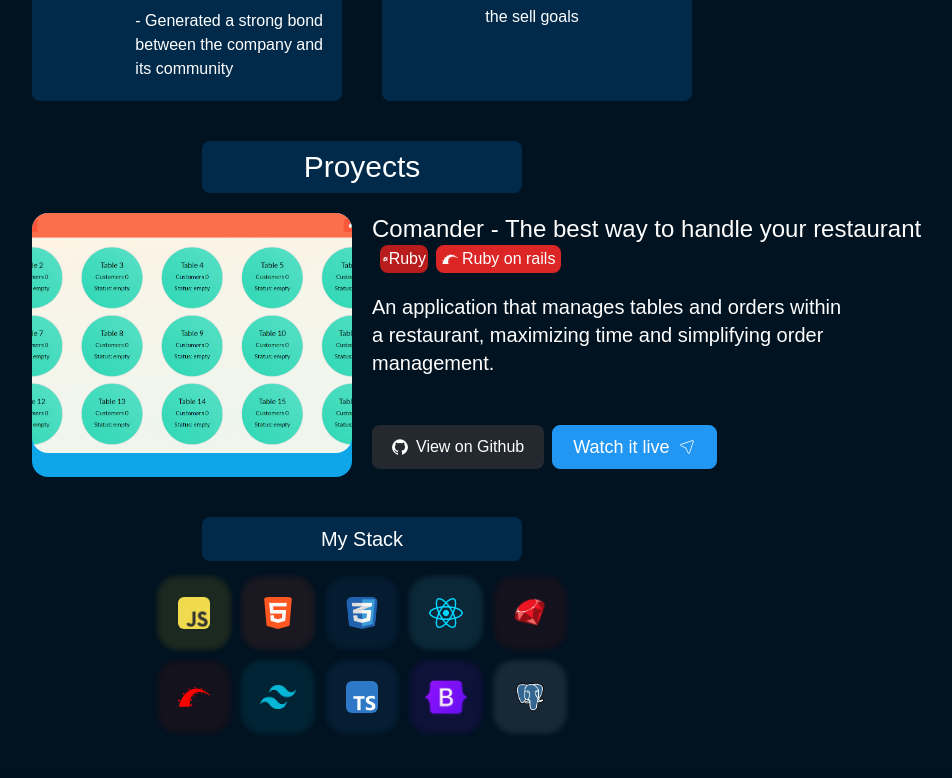
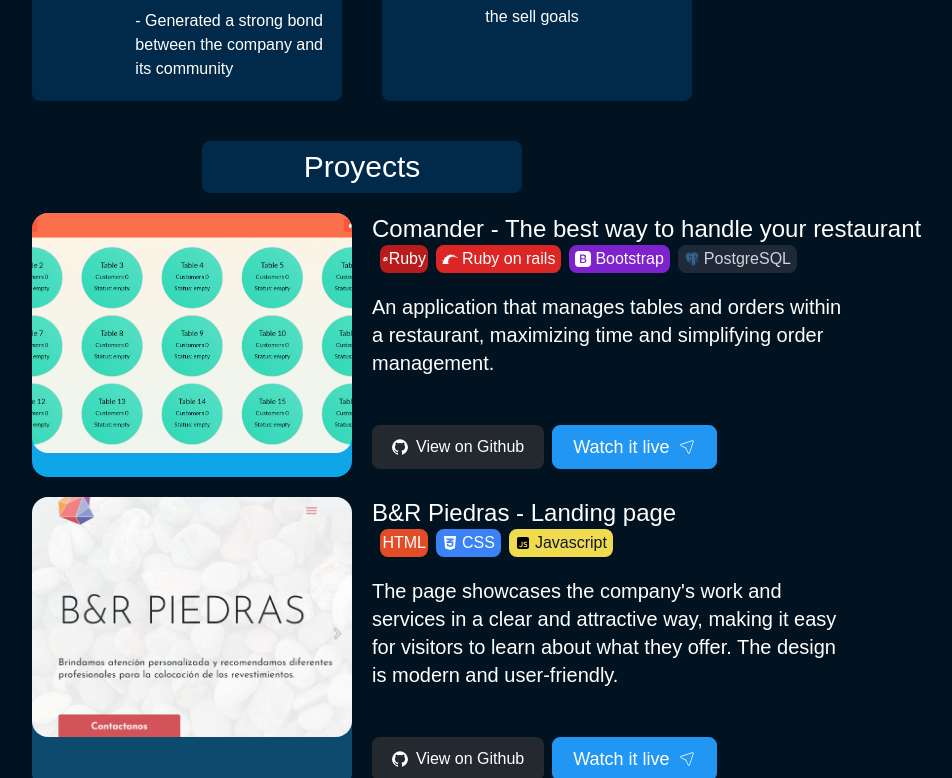
Before and after one commit to Jacksix-dev/my_portfolio, a React (Create React App) app: page / in a window 1280 px wide. Shown: the part 2022-2800 px from the top of the page, without its empty margins (278-1230 px from the left). Built offline with nearby package versions, Linux system fonts and the light colour scheme; a web font is replaced by a local one.

Commit message:
added proyects

```diff
--- a/src/Proyects/index.js
+++ b/src/Proyects/index.js
@@ -2,7 +2,18 @@ import React from "react";
 import { DiRubyRough } from "react-icons/di";
 import { SiRubyonrails } from "react-icons/si";
 import comander from "./comander.png"
+import brpiedras from './brpiedras.png'
+import todoapp from './todoapp.png'
 import {motion} from 'framer-motion'
+import { RiJavascriptFill } from "react-icons/ri";
+import { FaCss3Alt } from "react-icons/fa";
+import { IoLogoHtml5 } from "react-icons/io";
+import { FaReact } from "react-icons/fa";
+import { SiTailwindcss } from "react-icons/si";
+import { BsFillBootstrapFill } from "react-icons/bs";
+import { BiLogoPostgresql } from "react-icons/bi";
+
+
 import { CiLocationArrow1 } from "react-icons/ci";
 
 
@@ -33,10 +44,18 @@ function Proyects({hoverEnter, hoverExit}) {
                 <SiRubyonrails className='my-auto mx-1' color="white"/> <p className="mr-1">Ruby on rails</p>
                 </div>
 
+                <div className="ml-2 w-22 flex bg-purple-700 rounded-lg border-2 border-purple-700">
+                <BsFillBootstrapFill className='my-auto mx-1' color="white"/> <p className="mr-1">Bootstrap</p>
+                </div>
+
+                <div className="ml-2 w-22 flex bg-gray-800 rounded-lg border-2 border-gray-800">
+                <BiLogoPostgresql className='my-auto mx-1' style={{color:'#336791'}}/> <p className="text-gray-300 mr-1">PostgreSQL</p>
+                </div>
+
 
             </div>
 
-             <p className="mt-5 w-3/4 text-xl">An application that manages tables and orders within a restaurant, maximizing time and simplifying order management.</p>
+             <p className="mt-5 lg:w-3/4  text-xl">An application that manages tables and orders within a restaurant, maximizing time and simplifying order management.</p>
             <div>
             <div className="flex align-baseline mt-0 lg:mt-10 ">
                 <a href="https://github.com/Jacksix-dev/comander" onMouseEnter={hoverEnter} onMouseLeave={hoverExit} type="button" class="cursor-none text-white bg-[#24292F] hover:bg-[#24292F]/90 focus:ring-2 focus:outline-none focus:ring-[#24292F]/50 font-medium rounded-lg text-md px-5 py-2.5 text-center inline-flex items-center dark:focus:ring-gray-500 dark:hover:bg-[#050708]/30 me-2 my-2">
@@ -59,6 +78,109 @@ function Proyects({hoverEnter, hoverExit}) {
             </div>
         </div>
     </article>
+
+
+    <article className="mt-5 grid grid-cols-2 justify-center text-white gap-5">
+        <motion.div
+            initial={{ opacity: 0 }}
+            whileInView={{ opacity: 1 }} className="justify-self-end bg-sky-900 rounded-2xl ">
+            <motion.img
+            whileHover={{ scale: 1.1 }}
+            className=" object-cover w-80 h-60 rounded-2xl" src={brpiedras}/>
+        </motion.div>
+        <div>
+        <h1 className="bold text-2xl	">B&R Piedras - Landing page</h1>
+
+            <div className="flex">
+                <div
+                style={{backgroundColor:'#e34c26',
+            borderColor:'#e34c26'}}
+                className="ml-2 w-12 flex  rounded-lg border-2 border-orange-500">
+                <IoLogoHtml5 className='my-auto ' color="white"/> <p className="">HTML</p>
+                </div>
+
+                <div className="ml-2 w-22 flex bg-blue-500 rounded-lg border-2 border-blue-500">
+                <FaCss3Alt className='my-auto mx-1' color="white"/> <p className="mr-1">CSS</p>
+                </div>
+
+                <div style={{backgroundColor:'#f0db4f',
+            borderColor:'#f0db4f'}} className="ml-2 w-22 flex  rounded-lg border-2">
+                <RiJavascriptFill className='my-auto mx-1' color="black"/> <p className="text-gray-900 mr-1">Javascript</p>
+                </div>
+
+
+            </div>
+
+             <p className="mt-5 lg:w-3/4 text-xl"> The page showcases the company's work and services in a clear and attractive way, making it easy for visitors to learn about what they offer. The design is modern and user-friendly.</p>
+            <div>
+            <div className="flex align-baseline mt-0 lg:mt-10 ">
+                <a href="https://github.com/Jacksix-dev/comander" onMouseEnter={hoverEnter} onMouseLeave={hoverExit} type="button" class="cursor-none text-white bg-[#24292F] hover:bg-[#24292F]/90 focus:ring-2 focus:outline-none focus:ring-[#24292F]/50 font-medium rounded-lg text-md px-5 py-2.5 text-center inline-flex items-center dark:focus:ring-gray-500 dark:hover:bg-[#050708]/30 me-2 my-2">
+                    <svg class="w-4 h-4 me-2" aria-hidden="true" xmlns="http://www.w3.org/2000/svg" fill="currentColor" viewBox="0 0 20 20">
+                        <path fill-rule="evenodd" d="M10 .333A9.911 9.911 0 0 0 6.866 19.65c.5.092.678-.215.678-.477 0-.237-.01-1.017-.014-1.845-2.757.6-3.338-1.169-3.338-1.169a2.627 2.627 0 0 0-1.1-1.451c-.9-.615.07-.6.07-.6a2.084 2.084 0 0 1 1.518 1.021 2.11 2.11 0 0 0 2.884.823c.044-.503.268-.973.63-1.325-2.2-.25-4.516-1.1-4.516-4.9A3.832 3.832 0 0 1 4.7 7.068a3.56 3.56 0 0 1 .095-2.623s.832-.266 2.726 1.016a9.409 9.409 0 0 1 4.962 0c1.89-1.282 2.717-1.016 2.717-1.016.366.83.402 1.768.1 2.623a3.827 3.827 0 0 1 1.02 2.659c0 3.807-2.319 4.644-4.525 4.889a2.366 2.366 0 0 1 .673 1.834c0 1.326-.012 2.394-.012 2.72 0 .263.18.572.681.475A9.911 9.911 0 0 0 10 .333Z" clip-rule="evenodd"/>
+                    </svg>
+                        View on Github
+                </a>
+
+                <a href="https://brpiedras.ar/" onMouseEnter={hoverEnter} onMouseLeave={hoverExit} type="button" className=" text-lg button flex items-center rounded-lg mt-2 h-11 w-30 px-5 py-2.5 ">
+
+
+                <p className="basis-4/4 ">Watch it live</p>
+                <CiLocationArrow1 className="ml-2" />
+                </a>
+
+
+             </div>
+
+            </div>
+        </div>
+    </article>
+
+
+    <article className="mt-5 grid grid-cols-2 justify-center text-white gap-5">
+        <motion.div
+            initial={{ opacity: 0 }}
+            whileInView={{ opacity: 1 }} className="justify-self-end bg-sky-500 rounded-2xl ">
+            <motion.img
+            whileHover={{ scale: 1.1 }}
+            className=" object-cover w-80 h-60 rounded-2xl" src={todoapp}/>
+        </motion.div>
+        <div>
+            <h1 className="bold text-2xl lg:w-3/4 w-4/4">Todo App </h1>
+            <div className="flex">
+                <div className="ml-2 w-12 flex bg-sky-600 rounded-lg border-2 border-sky-600">
+                <FaReact className='my-auto ' color="white"/> <p className="">React</p>
+                </div>
+
+                <div className="ml-2 w-22 flex bg-cyan-600 rounded-lg border-2 border-cyan-600">
+                <SiTailwindcss className='my-auto mx-1' color="white"/> <p className="mr-1">Tailwind</p>
+                </div>
+
+
+            </div>
+
+             <p className="mt-5 w-3/4 text-xl">The app allows users to create, edit, and delete tasks, making it easy to manage their daily responsibilities.</p>
+            <div>
+            <div className="flex align-baseline mt-0 lg:mt-10 ">
+                <a href="https://github.com/Jacksix-dev/curso-react-intro" onMouseEnter={hoverEnter} onMouseLeave={hoverExit} type="button" class="cursor-none text-white bg-[#24292F] hover:bg-[#24292F]/90 focus:ring-2 focus:outline-none focus:ring-[#24292F]/50 font-medium rounded-lg text-md px-5 py-2.5 text-center inline-flex items-center dark:focus:ring-gray-500 dark:hover:bg-[#050708]/30 me-2 my-2">
+                    <svg class="w-4 h-4 me-2" aria-hidden="true" xmlns="http://www.w3.org/2000/svg" fill="currentColor" viewBox="0 0 20 20">
+                        <path fill-rule="evenodd" d="M10 .333A9.911 9.911 0 0 0 6.866 19.65c.5.092.678-.215.678-.477 0-.237-.01-1.017-.014-1.845-2.757.6-3.338-1.169-3.338-1.169a2.627 2.627 0 0 0-1.1-1.451c-.9-.615.07-.6.07-.6a2.084 2.084 0 0 1 1.518 1.021 2.11 2.11 0 0 0 2.884.823c.044-.503.268-.973.63-1.325-2.2-.25-4.516-1.1-4.516-4.9A3.832 3.832 0 0 1 4.7 7.068a3.56 3.56 0 0 1 .095-2.623s.832-.266 2.726 1.016a9.409 9.409 0 0 1 4.962 0c1.89-1.282 2.717-1.016 2.717-1.016.366.83.402 1.768.1 2.623a3.827 3.827 0 0 1 1.02 2.659c0 3.807-2.319 4.644-4.525 4.889a2.366 2.366 0 0 1 .673 1.834c0 1.326-.012 2.394-.012 2.72 0 .263.18.572.681.475A9.911 9.911 0 0 0 10 .333Z" clip-rule="evenodd"/>
+                    </svg>
+                        View on Github
+                </a>
+
+                <a href="https://github.com/Jacksix-dev/curso-react-intro/deployments/github-pages" onMouseEnter={hoverEnter} onMouseLeave={hoverExit} type="button" className=" text-lg button flex items-center rounded-lg mt-2 h-11 w-30 px-5 py-2.5 ">
+
+
+                <p className="basis-4/4 ">Watch it live</p>
+                <CiLocationArrow1 className="ml-2" />
+                </a>
+
+
+             </div>
+
+            </div>
+        </div>
+    </article>
     </>
   );
 }
```
Also changed, not shown: src/Proyects/brpiedras.png (added), src/Proyects/todoapp.png (added).
